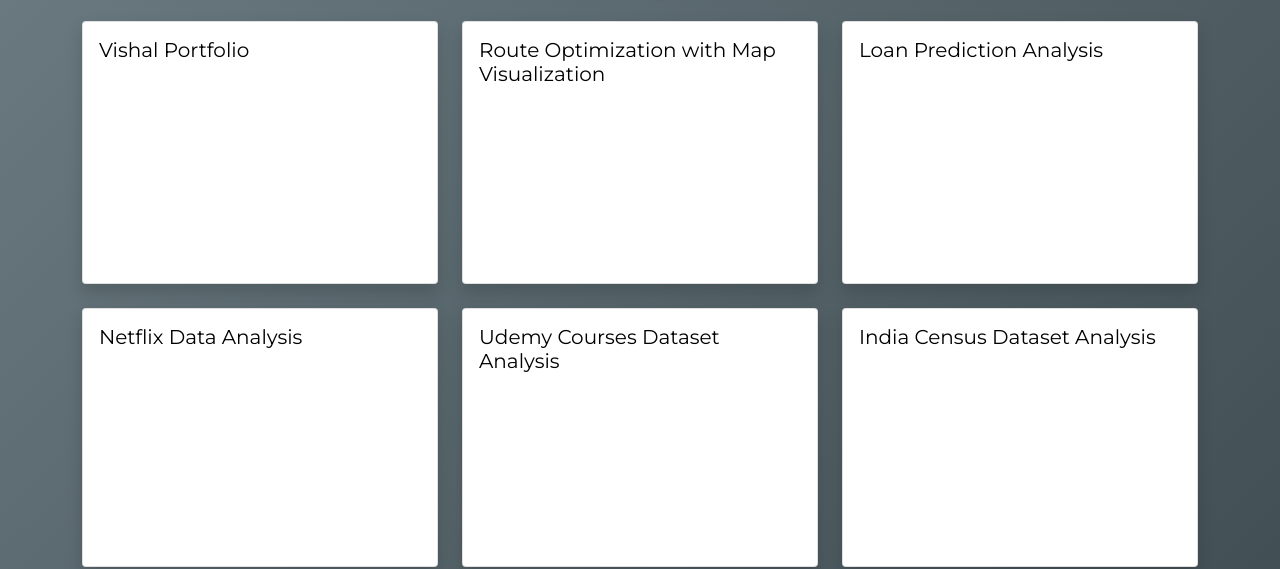
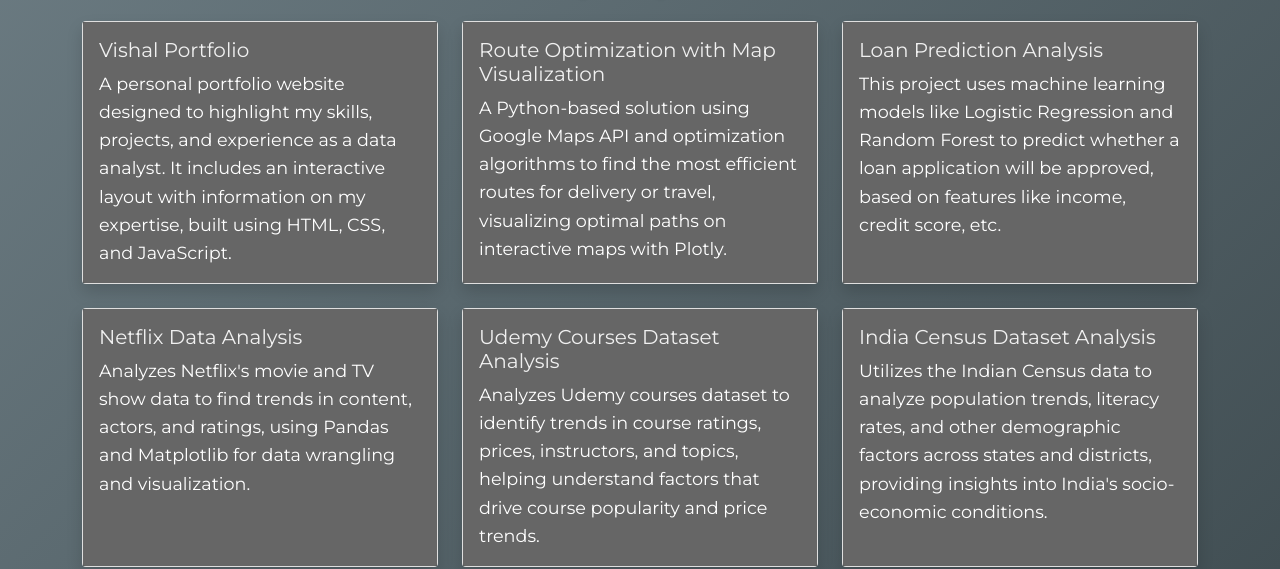
Before and after one commit to Vishal-bharti21/Vishal-Portfolio, a plain HTML site: page projects.html in a window 1280 px wide. Shown: the part 232-801 px from the top of the page. Drawn offline with nearby package versions, Linux system fonts and the light colour scheme.

Commit message:
Update style.css

```diff
--- a/assets/css/style.css
+++ b/assets/css/style.css
@@ -35,19 +35,19 @@
 }
 
 /* Project Cards */
+/* Project Cards */
 .card {
     border: none;
     border-radius: 10px;
     background: rgba(255, 255, 255, 0.1);
     transition: transform 0.3s ease, box-shadow 0.3s ease;
-    color: black; /* Black text in project section */
+    color: black; /* Black text for better contrast */
 }
 
-.card:hover {
-    transform: translateY(-5px);
-    box-shadow: 0 8px 20px rgba(0, 0, 0, 0.25);
+.card-body {
+    color: #f0f0f0; /* Light font color for text visibility */
+    background-color: rgba(0, 0, 0, 0.6); /* Dark background for contrast */
 }
-
 /* Footer */
 footer {
     background-color: #222;
```
